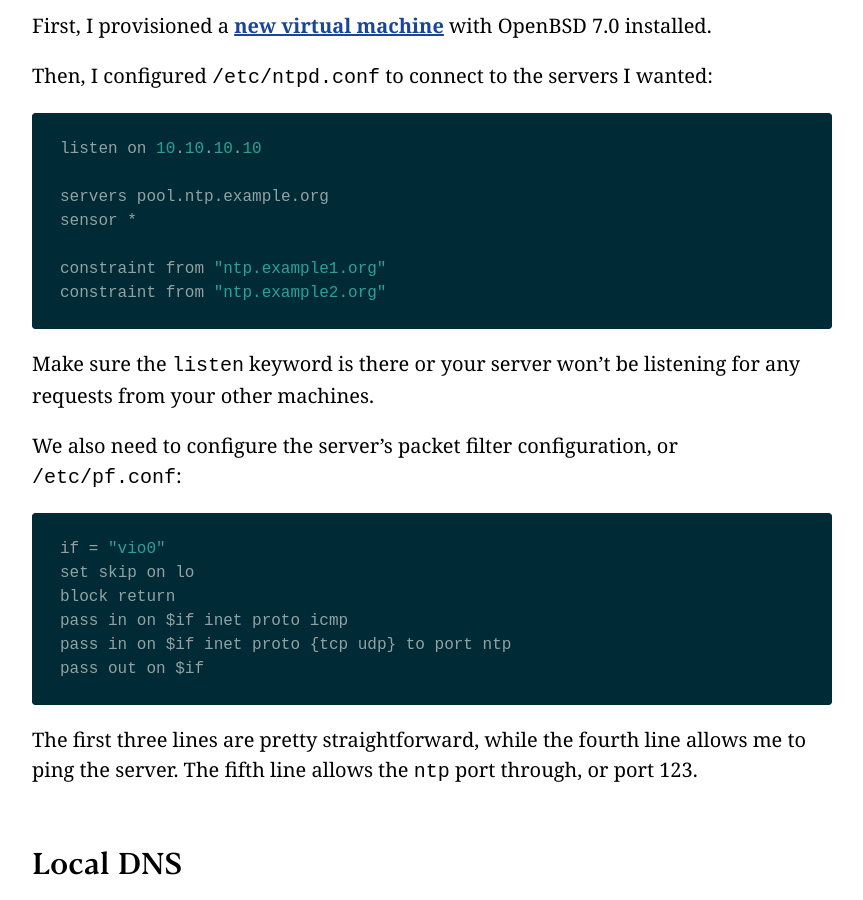
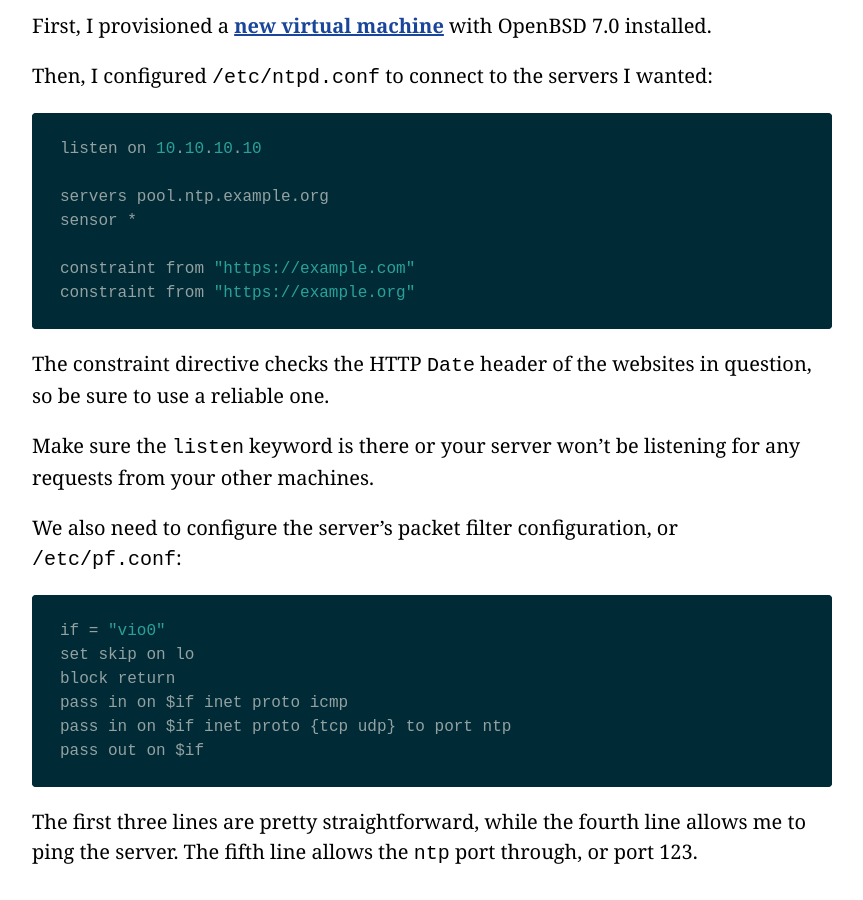
Before and after one commit to josephchoe/josephchoe.com, a Jekyll site: the page built from _app/_posts/essay/2021-11-05-openntpd.md, in a window 1280 px wide and 900 px high, scrolled down 565 px. Shown: the whole window, without its empty margins (208-1071 px from the left). Built offline with Jekyll 4.4.1, drawn with Linux system fonts in a browser that asks for light colours.

Commit message:
Essay - Provisioning an NTP Server update

````diff
--- a/_app/_posts/essay/2021-11-05-openntpd.md
+++ b/_app/_posts/essay/2021-11-05-openntpd.md
@@ -20,9 +20,11 @@ listen on 10.10.10.10
 servers pool.ntp.example.org
 sensor *
 
-constraint from "ntp.example1.org"
-constraint from "ntp.example2.org"
+constraint from "https://example.com"
+constraint from "https://example.org"
 ```
+
+The constraint directive checks the HTTP `Date` header of the websites in question, so be sure to use a reliable one.
 
 Make sure the `listen` keyword is there or your server won't be listening for any requests from your other machines.
 
````
